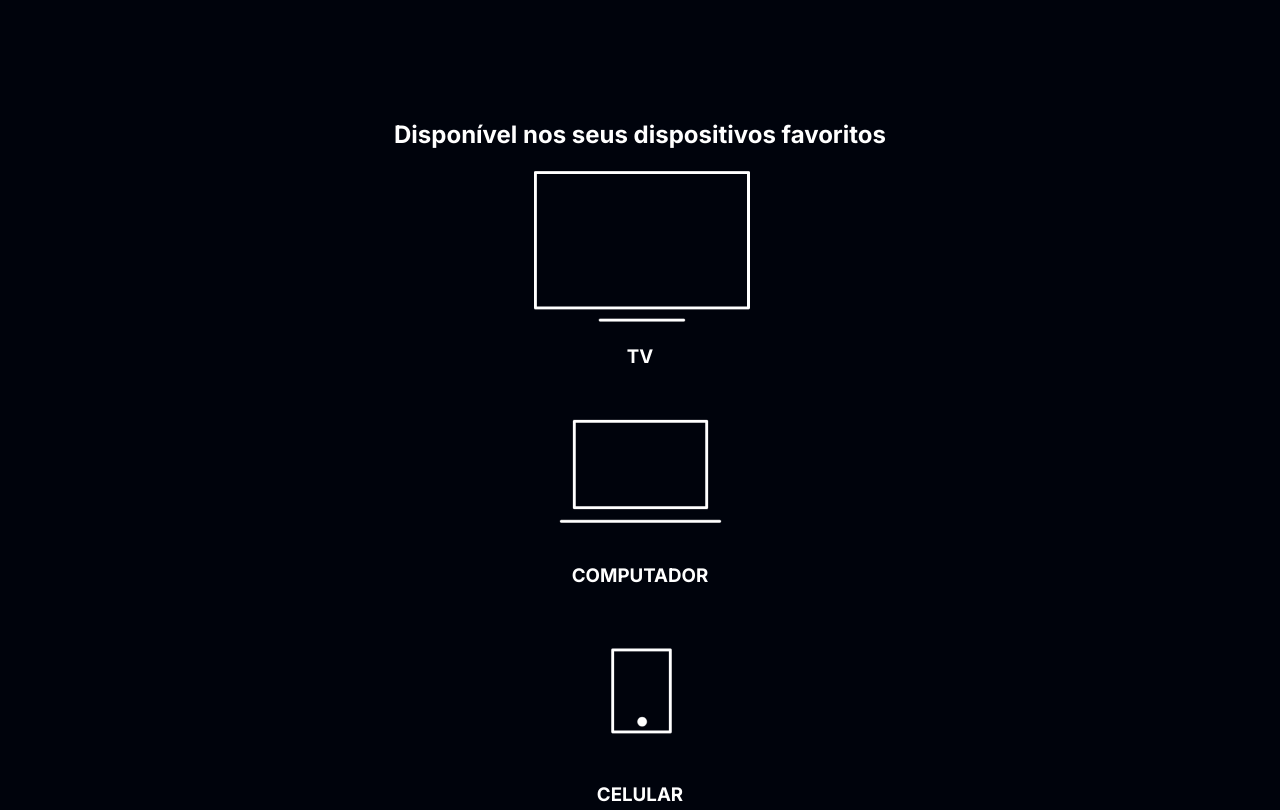
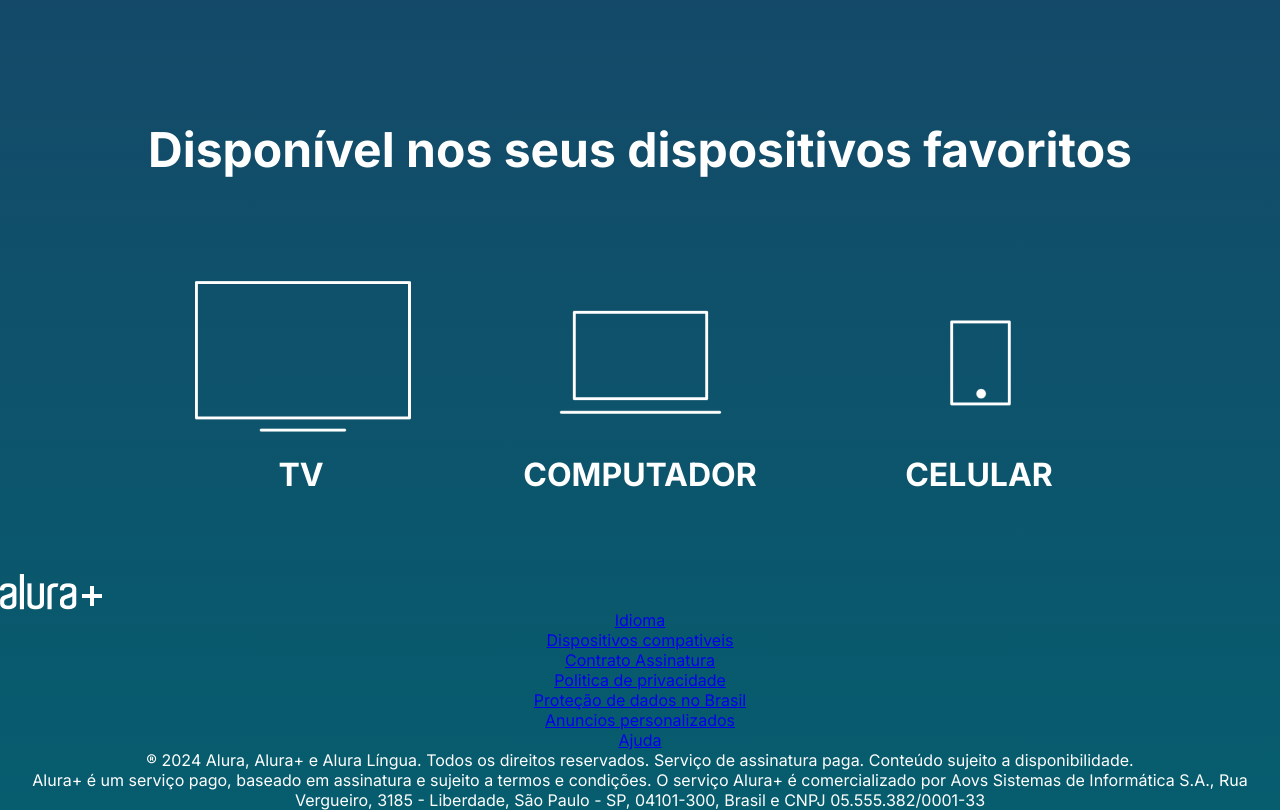
Before and after one commit to EngDanSantos/Streamin_AluraPlus, a plain HTML site: page index.html in a window 1280 px wide. Shown: the part 3080-3890 px from the top of the page. Drawn offline with Linux system fonts and the light colour scheme.

Commit message:
semipronta

```diff
--- a/index.html
+++ b/index.html
@@ -1,14 +1,14 @@
 <!DOCTYPE html>
+<html lang="pt-br"></html>
 <html>
-
 <head>
-    <title>Alura Plus</title>
     <meta charset="UTF-8">
     <meta name="viewport" content="width=device-width, initial-scale=1">
     <link rel="stylesheet" href="styles.css">
     <link rel="preconnect" href="https://fonts.googleapis.com">
     <link rel="preconnect" href="https://fonts.gstatic.com" crossorigin>
     <link href="https://fonts.googleapis.com/css2?family=Inter:wght@400;700&display=swap" rel="stylesheet">
+    <title>Alura Plus</title>
 </head>
 
 <body>
@@ -63,5 +63,34 @@
             </li>
         </ul>
     </section>
+
+    <footer class="rodape">
+        <img src="img/Logo.png" alt="Logo" class="rodape__logo">
+        <ul class="rodape__lista">
+            <li class="lista__link">
+                <a href="#">Idioma</a>
+            </li>
+            <li class="lista__link">
+                <a href="#">Dispositivos compativeis</a>
+            </li>
+            <li class="lista__link">
+                <a href="#">Contrato Assinatura</a>
+            </li>
+            <li class="lista__link">
+                <a href="#">Politica de privacidade</a>
+            </li>
+            <li class="lista__link">
+                <a href="#">Proteção de dados no Brasil</a>
+            </li>
+            <li class="lista__link">
+                <a href="#">Anuncios personalizados</a>
+            </li>
+            <li class="lista__link">
+                <a href="#">Ajuda</a>
+            </li>
+        </ul>
+        <p class="rodape__texto">® 2024 Alura, Alura+ e Alura Língua. Todos os direitos reservados. Serviço de assinatura paga. Conteúdo sujeito a disponibilidade.</p>
+        <p class="rodape__texto">Alura+ é um serviço pago, baseado em assinatura e sujeito a termos e condições. O serviço Alura+ é comercializado por Aovs Sistemas de Informática S.A., Rua Vergueiro, 3185 - Liberdade, São Paulo - SP, 04101-300, Brasil e CNPJ 05.555.382/0001-33</p>
+    </footer>
 </body>
 </html>
--- a/styles.css
+++ b/styles.css
@@ -7,7 +7,8 @@
 }
 
 body {
-    background-color: var(--cor-de-fundo);
+
+    background: linear-gradient(180deg, var(--cor-de-fundo) 20%, rgba(42,42,96,1) 46%, rgba(6,93,110,1) 100%);
     color: var(--branco-principal);
     font-family: var(--fonte-principal);
     font-size: 16px;
@@ -97,8 +98,42 @@
     padding: 2em;
 }
 
+.dispositivos__lista{
+    display: flex;
+    justify-content: center;
+    text-align: center;
+    list-style-type: none;
+    margin: 5em 0;
+}
+
 .dispositivos{
-    flex-direction: column;
-    align-items: center;
     text-align: center;
 }
+
+.dispositivos__titulo{
+    font-size: 48px;
+    color: var(--branco-principal);
+}
+
+.lista__item{
+    font-size: 32px;
+    color: var(--branco-principal);
+}
+
+.rodape{
+    display: grid;
+    grid-template-columns: auto;
+    text-align: center;
+
+}
+
+.lista__link{
+    text-decoration: none;
+    list-style-type: none;
+    color: var(--branco-principal);
+}
+
+.rodape__logo{
+    text-align: center;
+    align-items: center;
+}
```
Also changed, not shown: img/Logo.png (added).
